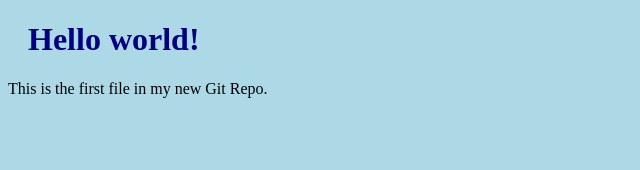
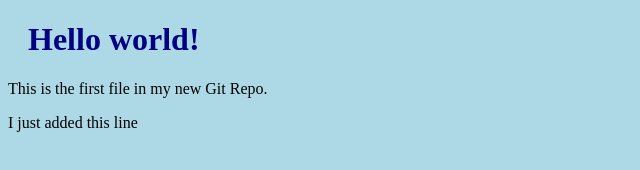
Before and after one commit to ZabAaron/hello-world-test, a plain HTML site: page index.html in a window 1280 px wide. Shown: the whole page, without its empty margins (0-640 px from the left). Drawn offline with Linux system fonts and the light colour scheme.

Commit message:
Updated index.html

```diff
--- a/index.html
+++ b/index.html
@@ -8,6 +8,7 @@
 
 <h1>Hello world!</h1>
 <p>This is the first file in my new Git Repo.</p>
+<p>I just added this line</p>
 
 </body>
 </html>
```
